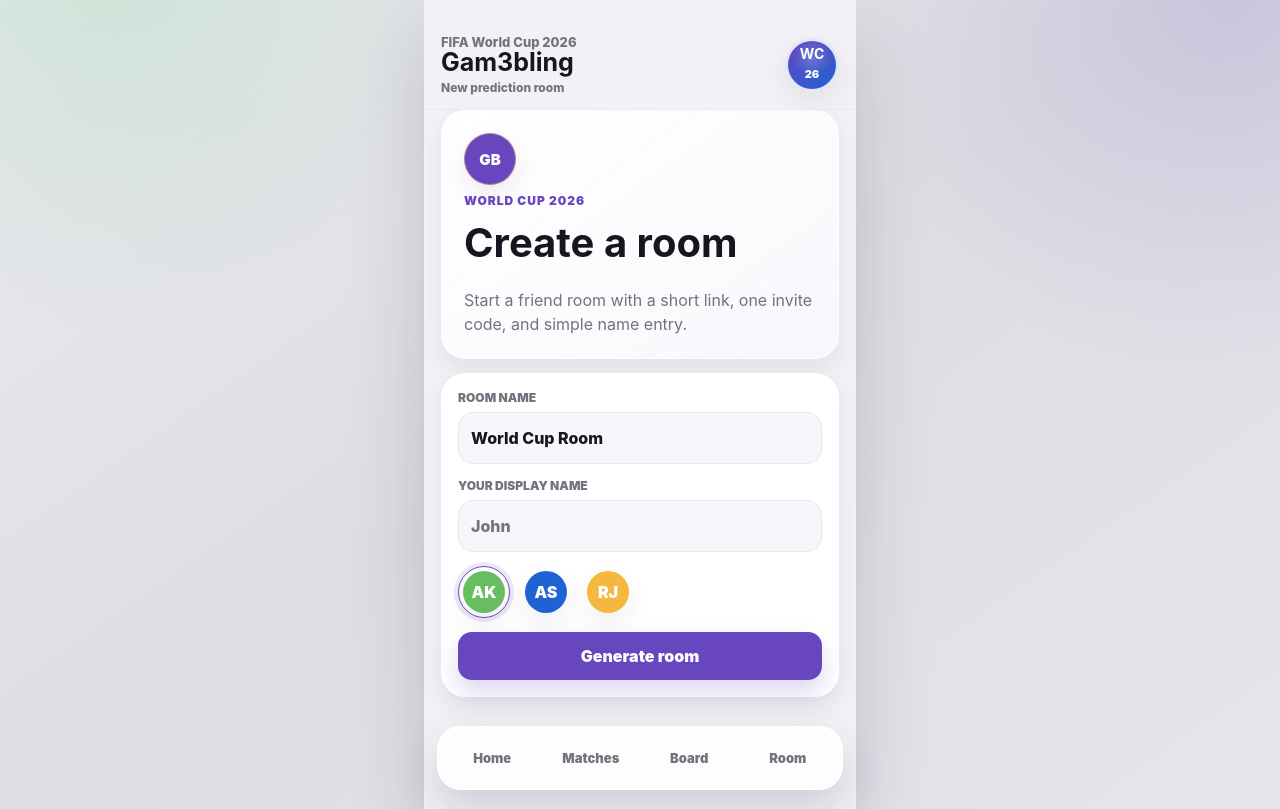
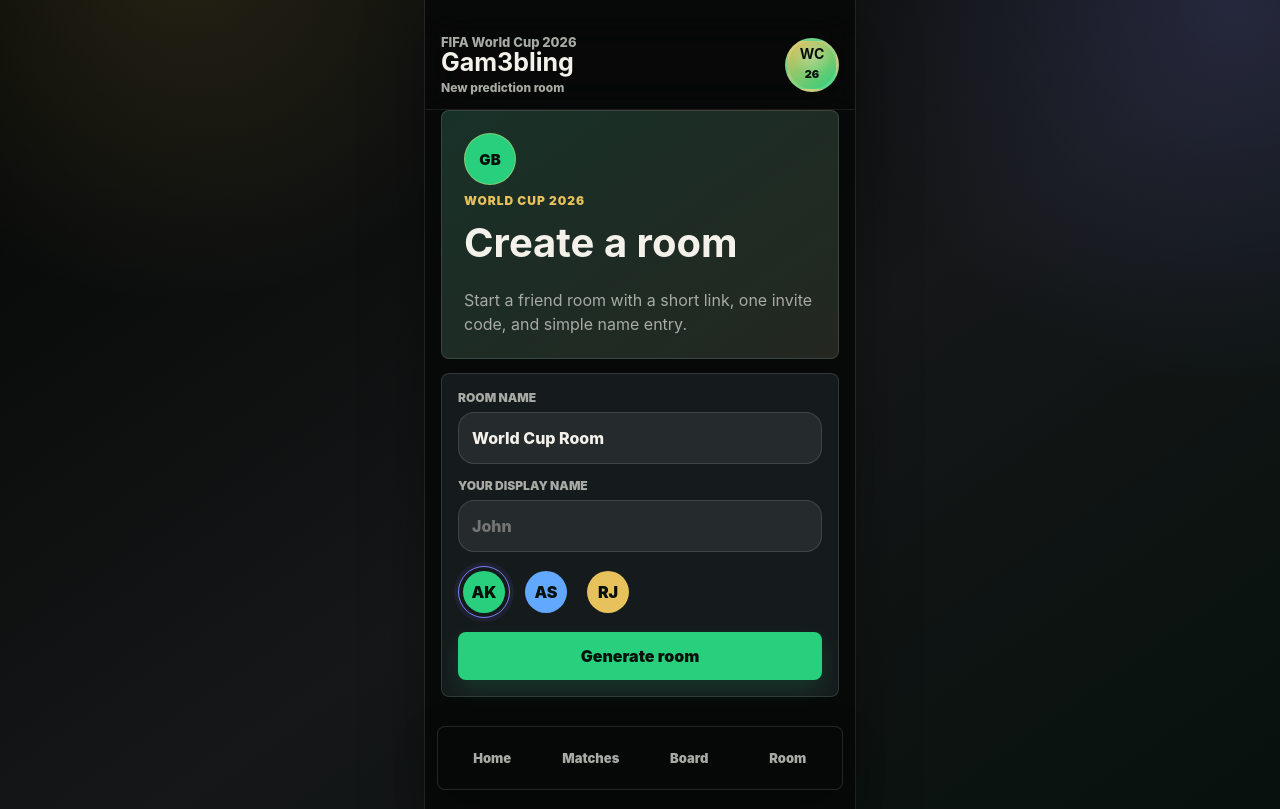
Before and after one commit to aman-ankur/gam3bling, a Next.js app: page /new in a window 1280 px wide. Built offline with nearby package versions, Linux system fonts and the light colour scheme.

Commit message:
feat: switch app shell to dark mode

```diff
--- a/app/globals.css
+++ b/app/globals.css
@@ -3652,3 +3652,405 @@
     grid-row: 1 / 3;
   }
 }
+
+/* Dark match-room polish layer */
+:root {
+  --background: #070908;
+  --surface: #151b1c;
+  --surface-strong: #1f2729;
+  --text: #f4f1ea;
+  --muted: #a8aaa5;
+  --line: rgba(255, 255, 255, 0.12);
+  --field: #28d07d;
+  --green: #28d07d;
+  --gold: #e6c15c;
+  --red: #ff645f;
+  --blue: #62a8ff;
+  --purple: #7d83ff;
+  --purple-dark: #666df0;
+  --teal: #1ba58a;
+  --soft: #070908;
+  --shadow: 0 22px 58px rgba(0, 0, 0, 0.34);
+  --shadow-soft: 0 12px 32px rgba(0, 0, 0, 0.24);
+}
+
+html {
+  background: var(--background);
+}
+
+body {
+  color: var(--text);
+  background:
+    radial-gradient(circle at 14% -8%, rgba(230, 193, 92, 0.14), transparent 23rem),
+    radial-gradient(circle at 96% 0%, rgba(125, 131, 255, 0.16), transparent 24rem),
+    linear-gradient(145deg, #050706 0%, #151718 54%, #07110d 100%);
+}
+
+.app-frame {
+  background-color: var(--background);
+  box-shadow:
+    0 0 0 1px rgba(255, 255, 255, 0.08),
+    var(--shadow);
+}
+
+.top-bar {
+  border-bottom-color: rgba(255, 255, 255, 0.08);
+  background: rgba(7, 9, 8, 0.86);
+}
+
+.match-back-link,
+.hero-card,
+.section-stack,
+.match-ticket,
+.projection-card,
+.form-card,
+.invite-card,
+.market-card,
+.receipt-card,
+.edit-prediction-panel,
+.prediction-receipt,
+.pick-card,
+.empty-state,
+.history-preview,
+.locked-summary,
+.lineup-summary,
+.member-grid li,
+.room-shortcut-card,
+  .claim-card,
+  .result-breakdown,
+  .latest-return-card,
+  .latest-result-movers-card,
+  .latest-result-action {
+  border: 1px solid var(--line);
+  border-radius: 8px;
+  background-color: var(--surface);
+  background-image: none;
+  box-shadow: none;
+}
+
+.hero-card,
+.room-hub-hero,
+.join-room-panel,
+.room-shortcuts {
+  background:
+    linear-gradient(145deg, rgba(40, 208, 125, 0.12), rgba(230, 193, 92, 0.07)),
+    var(--surface);
+}
+
+.form-card,
+.invite-card,
+.market-card,
+.receipt-card,
+.prediction-receipt,
+.edit-prediction-panel,
+.pick-card,
+.result-breakdown,
+.latest-return-card,
+.latest-result-movers-card,
+.latest-result-action {
+  background-color: var(--surface);
+}
+
+.match-ticket,
+.match-card.featured,
+.room-shortcut-card,
+.other-open-match-row,
+.result-movers li,
+.breakdown-row,
+.latest-result-movers-card .result-movers li {
+  background: var(--surface);
+}
+
+.ticket-meta,
+.match-card.featured .ticket-meta,
+.home-fixture .ticket-meta,
+.latest-result-hero,
+.post-result-hero {
+  background:
+    linear-gradient(135deg, rgba(27, 165, 138, 0.94), rgba(98, 168, 255, 0.9)),
+    var(--teal);
+}
+
+.fixture-row,
+.hub-stats div,
+.room-shortcut-card dl div,
+.stat,
+.pick-main,
+.pick-details div,
+.empty-pick,
+.home-join-form,
+.lineup-player-row,
+.compact-leader-list li,
+.leaderboard-list li,
+.stat-comparison,
+.score-grid label,
+.latest-return-card .latest-result-summary div,
+.breakdown-list,
+.post-result-stack .breakdown-list,
+.match-tab-list,
+.segmented-control,
+.match-details-refresh,
+.admin-member-row {
+  border-color: var(--line);
+  background-color: var(--surface-strong);
+  background-image: none;
+}
+
+.other-open-match-row,
+.claim-card,
+.latest-return-card,
+.latest-result-movers-card,
+.latest-result-action {
+  color: var(--text);
+}
+
+.match-tab-list,
+.segmented-control {
+  border: 1px solid var(--line);
+  border-radius: 8px;
+  background-color: rgba(255, 255, 255, 0.06);
+}
+
+.match-tab,
+.segment-option {
+  border-radius: 8px;
+  color: var(--muted);
+}
+
+.match-tab.active,
+.segment-option.selected,
+.segment-option:has(input:checked) {
+  color: #07100b;
+  background: var(--gold);
+  box-shadow: none;
+}
+
+.primary-button,
+.card-link,
+.edit-prediction-panel summary b,
+.other-open-match-row > span {
+  border-radius: 8px;
+  color: #07100b;
+  background: var(--field);
+  box-shadow: 0 10px 22px rgba(40, 208, 125, 0.15);
+}
+
+.primary-button:hover,
+.card-link:hover,
+.primary-button[aria-busy="true"] {
+  color: #07100b;
+  background: var(--gold);
+  box-shadow: 0 10px 22px rgba(230, 193, 92, 0.16);
+}
+
+.ghost-link,
+.secondary-button {
+  border: 1px solid var(--line);
+  border-radius: 8px;
+  color: var(--text);
+  background: rgba(255, 255, 255, 0.06);
+  box-shadow: none;
+}
+
+.room-label,
+.kickoff-line,
+.ticket-footer,
+.match-action-row small,
+.locked-summary span,
+.section-note,
+.helper-line,
+.pick-player small,
+.empty-pick small,
+.prediction-receipt p:not(.eyebrow),
+.leader-meta small,
+.empty-state span,
+.room-shortcut-card span,
+.room-shortcut-card dt,
+.hub-stats span,
+.member-grid small,
+.claim-card p:not(.eyebrow),
+.center-lock small,
+.other-open-match-row small,
+.other-open-match-row strong > span:not(.team-name),
+.latest-result-summary span,
+.result-movers small,
+.breakdown-row small,
+.result-breakdown-heading p:not(.eyebrow) {
+  color: var(--muted);
+}
+
+.eyebrow,
+.match-back-link::before,
+.compact-leader-list span,
+.rank,
+.code-box,
+.latest-result-action,
+.latest-result-action b,
+.breakdown-row b,
+.scoring-guide-details summary b {
+  color: var(--gold);
+}
+
+.status-chip,
+.live-chip {
+  color: #07100b;
+  background: var(--gold);
+}
+
+.state-dot,
+.pick-status.saved {
+  color: #07100b;
+  background: rgba(40, 208, 125, 0.28);
+}
+
+.state-dot.live {
+  color: #07100b;
+  background: var(--gold);
+}
+
+.state-dot.locked,
+.locked-banner {
+  color: var(--text);
+  background: rgba(255, 100, 95, 0.16);
+  border-color: rgba(255, 100, 95, 0.32);
+}
+
+.success-banner {
+  color: var(--text);
+  background: rgba(40, 208, 125, 0.16);
+  border-color: rgba(40, 208, 125, 0.32);
+}
+
+.score-grid input,
+.form-card input,
+.invite-recovery-form input {
+  border: 1px solid var(--line);
+  color: var(--text);
+  background: rgba(255, 255, 255, 0.07);
+  box-shadow: none;
+}
+
+.form-card input:focus,
+.invite-recovery-form input:focus {
+  border-color: var(--field);
+  box-shadow: 0 0 0 3px rgba(40, 208, 125, 0.16);
+}
+
+.team-flag,
+.fixture-row > span {
+  border-color: rgba(255, 255, 255, 0.16);
+  background: rgba(255, 255, 255, 0.08);
+  box-shadow: none;
+}
+
+.match-energy-bars span {
+  background: rgba(255, 255, 255, 0.1);
+}
+
+.prediction-receipt > span,
+.score-pill,
+.pitch-shirt,
+.lineup-team-toggle button.active,
+.result-rank {
+  color: #07100b;
+  background: var(--gold);
+}
+
+.lineup-team-toggle button {
+  border-radius: 8px;
+  color: var(--muted);
+  background: rgba(255, 255, 255, 0.07);
+}
+
+.football-pitch {
+  border: 1px solid rgba(255, 255, 255, 0.22);
+  border-radius: 8px;
+  background:
+    linear-gradient(rgba(255, 255, 255, 0.26), rgba(255, 255, 255, 0.26)) 50% 50% / 100% 2px no-repeat,
+    radial-gradient(circle at 50% 50%, transparent 0 47px, rgba(255, 255, 255, 0.36) 48px 49px, transparent 50px),
+    repeating-linear-gradient(90deg, rgba(255, 255, 255, 0.055) 0 44px, transparent 44px 88px),
+    #13623f;
+  box-shadow: none;
+}
+
+.scoring-guide,
+.code-box,
+.history-preview {
+  border-color: rgba(230, 193, 92, 0.3);
+  background: rgba(230, 193, 92, 0.075);
+}
+
+.bottom-nav {
+  border: 1px solid var(--line);
+  border-radius: 8px;
+  background: rgba(7, 9, 8, 0.94);
+  box-shadow: 0 18px 42px rgba(0, 0, 0, 0.28);
+}
+
+.bottom-nav a {
+  border-radius: 8px;
+}
+
+.bottom-nav a[aria-current="page"],
+.bottom-nav a:hover {
+  color: #07100b;
+  background: var(--gold);
+}
+
+.cup-mark,
+.avatar {
+  color: #07100b;
+  background: var(--field);
+  box-shadow: none;
+}
+
+.avatar[data-tone="gold"] {
+  color: #07100b;
+  background: var(--gold);
+}
+
+.avatar[data-tone="blue"] {
+  color: #07100b;
+  background: var(--blue);
+}
+
+.avatar[data-tone="red"] {
+  color: #07100b;
+  background: var(--red);
+}
+
+.tournament-badge {
+  border-color: rgba(255, 255, 255, 0.14);
+  color: #07100b;
+  background:
+    radial-gradient(circle at 50% 34%, rgba(255, 255, 255, 0.25), transparent 1.2rem),
+    linear-gradient(145deg, var(--gold), var(--field));
+  box-shadow: none;
+}
+
+.result-pill {
+  color: var(--text);
+  background: rgba(255, 255, 255, 0.1);
+}
+
+.result-pill.good {
+  color: #07100b;
+  background: rgba(40, 208, 125, 0.78);
+}
+
+.post-result-stack .breakdown-mark,
+.breakdown-mark {
+  color: var(--muted);
+  background: rgba(255, 255, 255, 0.1);
+}
+
+.post-result-stack .breakdown-mark.hit,
+.breakdown-mark.hit {
+  color: #07100b;
+  background: var(--field);
+}
+
+.breakdown-mark.pending {
+  color: #07100b;
+  background: var(--gold);
+}
```
Also changed, not shown: 2 other files (tests, documents, lock files or other folders).
